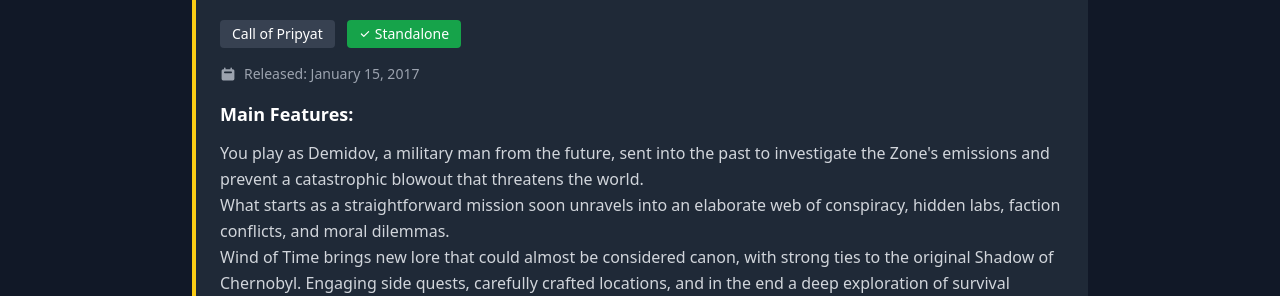
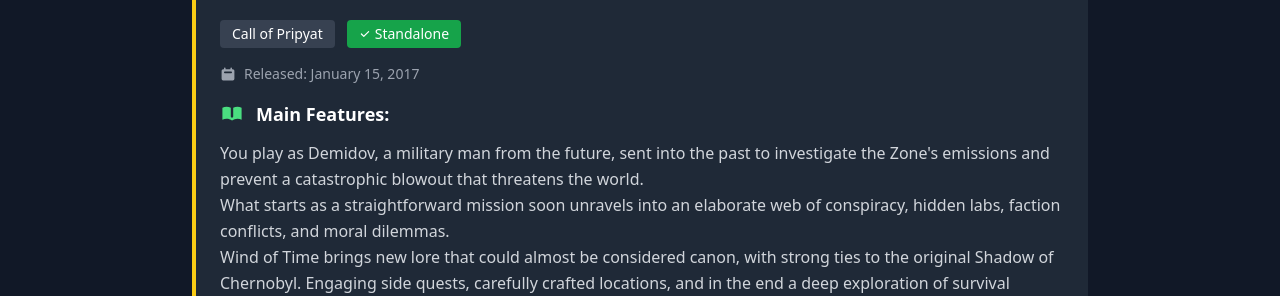
Before and after one commit to Cheekitos/CSMA, a Jekyll site: the page built from _mods/wind-of-time.md, in a window 1280 px wide. Shown: the part 200-496 px from the top of the page. Built offline with Jekyll 4.4.1, drawn with Linux system fonts in a browser that asks for light colours; nearby versions of some CDN libraries.

Commit message:
Update mod.html

```diff
--- a/_layouts/mod.html
+++ b/_layouts/mod.html
@@ -116,7 +116,12 @@
       {% endif %}
 
       <!-- Main Features Title -->
-      <h3 class="text-lg font-semibold text-white mb-3">Main Features:</h3>
+      <div class="flex items-center mb-3">
+  <svg class="w-6 h-6 mr-3 text-green-400" fill="currentColor" viewBox="0 0 20 20">
+    <path d="M9 4.804A7.968 7.968 0 005.5 4c-1.255 0-2.443.29-3.5.804v10A7.969 7.969 0 015.5 14c1.669 0 3.218.51 4.5 1.385A7.962 7.962 0 0114.5 14c1.255 0 2.443.29 3.5.804v-10A7.968 7.968 0 0014.5 4c-1.255 0-2.443.29-3.5.804V12a1 1 0 11-2 0V4.804z"/>
+  </svg>
+  <h3 class="text-lg font-semibold text-white">Main Features:</h3>
+</div>
 
       <!-- Description -->
       <p class="text-gray-300 leading-relaxed">
```
